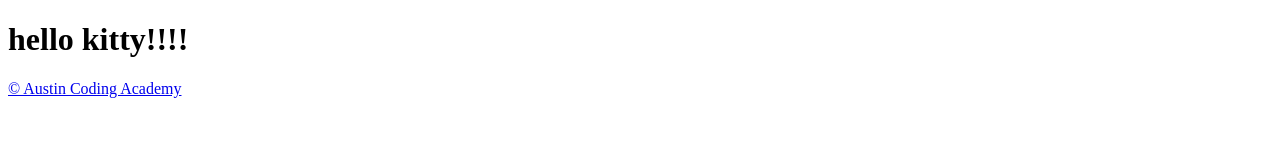
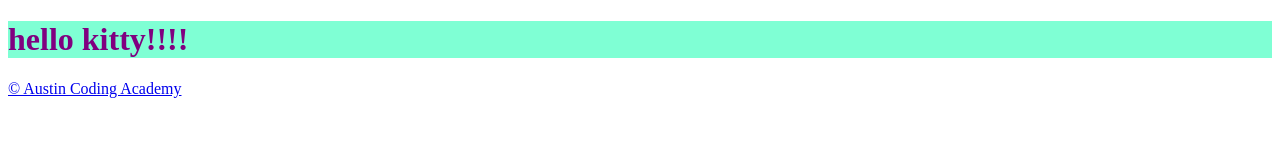
Before and after one commit to HippErger/curly-eureka, a plain HTML site: page index.html in a window 1280 px wide. Drawn offline with Linux system fonts and the light colour scheme.

Commit message:
added colors to h1

```diff
--- a/index.html
+++ b/index.html
@@ -4,12 +4,12 @@
   <meta charset="UTF-8">
   <meta http-equiv="X-UA-Compatible" content="IE=edge">
   <meta name="viewport" content="width=device-width, initial-scale=1.0">
+  <link rel="stylesheet" href="style.css">
   <title>Document</title>
 </head>
 <body>
   <header>
-    <!-- REPLACE THIS LINE WITH THE PROVIDED LOGO IMG TAG  -->
-    <!-- REPLACE THIS LINE WITH A NAV ELEMENT -->
+    <!-- REPLACE THIS LINE WITH THE PROVIDENT -->
     </header>
     <main>
       <!-- REPLACE THIS LINE WITH YOUR HEAD SHOT IMG TAG -->
--- /dev/null
+++ b/style.css
@@ -0,0 +1,4 @@
+h1 {
+  background-color: aquamarine;
+  color: purple;
+}
```
